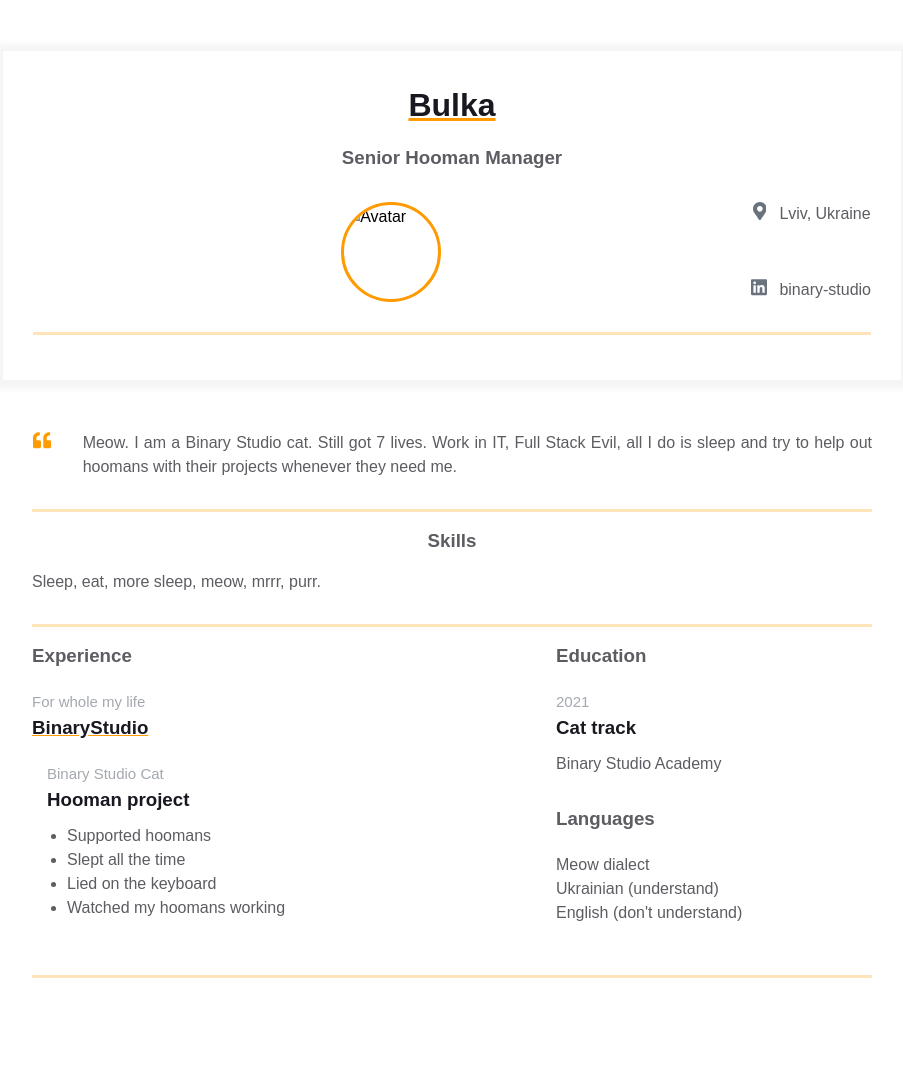
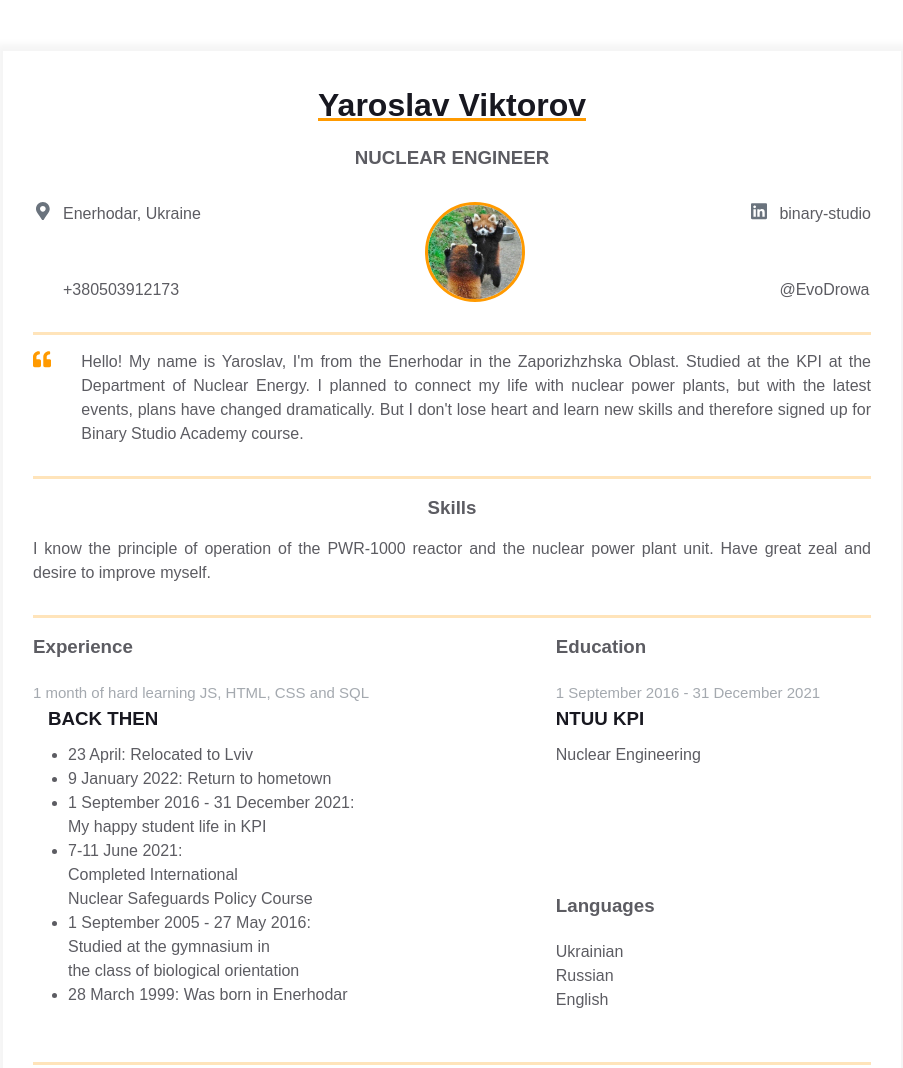
Before and after one commit to EvoDrowa/homepage, a plain HTML site: page index.html in a window 1280 px wide. Shown: the whole page, without its empty margins (188-1091 px from the left). Before the commit the page ends 993 px from the top, so only its background shows below. Drawn offline with Linux system fonts and the light colour scheme.

Commit message:
add self info

```diff
--- a/index.html
+++ b/index.html
@@ -9,19 +9,12 @@
   <body>
     <main>
       <div class="resume">
-
         <div class="container">
           <div class="resume__block">
-              <h1 class="contact-info__header">Bulka</h1>
-              <h3 class="contact-info__sub-header">Senior Hooman Manager</h3>
+            <h1 class="contact-info__header">Yaroslav Viktorov</h1>
+            <h3 class="contact-info__sub-header">NUCLEAR ENGINEER</h3>
 
             <div class="contact_info_container fh">
-                <div class="contact-info__block"></div>
-
-                <div class="contact-info__block contact-info__block--center">
-                  <img class="contact-info__avatar" src="assets/avatar.png" alt="Avatar">
-                </div>
-
               <div class="contact-info__block">
                 <a href="" rel="author" class="contact-info__item">
                   <div class="contact-info__item-icon-wrapper">
@@ -31,9 +24,21 @@
                       </path>
                     </svg>
                   </div>
-                    <span>Lviv, Ukraine</span>
+                  <span>Enerhodar, Ukraine</span>
                 </a>
+                <a href="tel:+380503912173" rel="author" class="contact-info__item">
+                  <div class="contact-info__item-icon-wrapper">
+                    <i class="contact-info__item-icon fa-solid fa-phone"></i>
+                  </div>
+                  <span>+380503912173</span>
+                </a>
+              </div>
 
+              <div class="contact-info__block contact-info__block--center">
+                <img class="contact-info__avatar" src="assets/index.jpeg" alt="Avatar">
+              </div>
+
+              <div class="contact-info__block">
                 <a href="https://ua.linkedin.com/company/binary-studio_241166" rel="author" class="contact-info__item">
                   <div class="contact-info__item-icon-wrapper">
                     <svg class="contact-info__item-icon" xmlns="http://www.w3.org/2000/svg" viewBox="0 0 448 512">
@@ -44,8 +49,12 @@
                   </div>
                   <span>binary-studio</span>
                 </a>
-
+                <a href="" rel="author" class="contact-info__item">
+                  <div class="contact-info__item-icon-wrapper">
+                    <i class="contact-info__item-icon fa-brands fa-telegram"></i>
                   </div>
+                  <span>@EvoDrowa</span>
+                </a>
               </div>
             </div>
           </div>
@@ -61,10 +70,11 @@
                   </path>
                 </svg>
               </div>
-                <p class="intro_text">Meow.
-                  I am a Binary Studio cat. Still got 7 lives. Work in IT, Full Stack Evil,
-                  all I do is sleep and try to help out hoomans with their projects whenever
-                  they need me.
+              <p class="intro_text">
+                Hello! My name is Yaroslav, I'm from the Enerhodar in the Zaporizhzhska Oblast.
+                Studied at the KPI at the Department of Nuclear Energy.
+                I planned to connect my life with nuclear power plants, but with the latest events, plans have changed dramatically.
+                But I don't lose heart and learn new skills and therefore signed up for Binary Studio Academy course.
               </p>
             </div>
           </div>
@@ -74,7 +84,9 @@
           <div class="resume__block">
             <div class="skills">
               <h3 class="skills__header">Skills</h3>
-              <p class="skills__text">Sleep, eat, more sleep, meow, mrrr, purr. </p>
+              <p class="skills__text">I know the principle of operation of the PWR-1000 reactor and the nuclear power plant unit.
+                Have great zeal and desire to improve myself.
+              </p>
             </div>
           </div>
         </div>
@@ -87,18 +99,23 @@
                 <h3 class="experiences__header">Experience</h3>
                 <div class="experiences__company">
                   <div class="experiences__company-header">
-                    <span class="experiences__company-header-durability">For whole my life</span>
-                    <h3 class="experiences__company-header-name">BinaryStudio</h3>
+                    <span class="experiences__company-header-durability">1 month of hard learning JS, HTML, CSS and SQL</span>
                   </div>
 
                   <div class="experiences__company-project">
-                    <span class="experiences__company-project-role">Binary Studio Cat</span>
-                    <h3 class="experiences__company-project-name">Hooman project</h3>
+                    <h3 class="experiences__company-project-name">BACK THEN</h3>
                     <ul class="experiences__company-project-responsibilities">
-                      <li>Supported hoomans</li>
-                      <li>Slept all the time</li>
-                      <li>Lied on the keyboard</li>
-                      <li>Watched my hoomans working</li>
+                      <li>23 April: Relocated to Lviv</li>
+                      <li>9 January 2022: Return to hometown</li>
+                      <li>1 September 2016 - 31 December 2021:
+                        <br> My happy student life in KPI</li>
+                      <li>7-11 June 2021:
+                        <br>Completed International <br>Nuclear Safeguards Policy Course
+                      </li>
+                      <li>1 September 2005 - 27 May 2016:
+                        <br>Studied at the gymnasium in <br>the class of biological orientation
+                      </li>
+                      <li>28 March 1999: Was born in Enerhodar</li>
                     </ul>
                   </div>
                 </div>
@@ -108,22 +125,22 @@
                 <div class="additional-info__education">
                 <h3 class="additional-info__education-header">Education</h3>
                 <div class="additional-info__education-university">
-                    <span class="additional-info__education-university-durability">2021</span>
-                    <h3 class="additional-info__education-university-speciality">Cat track</h3>
-                    <p class="additional-info__education-university-name">Binary Studio Academy</p>
+                  <span class="additional-info__education-university-durability">1 September 2016 - 31 December 2021</span>
+                  <h3 class="additional-info__education-university-speciality">NTUU KPI</h3>
+                  <p class="additional-info__education-university-name">Nuclear Engineering</p>
                 </div>
               </div>
 
               <div class="additional-info__languages">
                 <h3 class="additional-info__languages-header">Languages</h3>
                 <p class="additional-info__languages-item">
-                    Meow dialect
+                  Ukrainian
                 </p>
                 <p class="additional-info__languages-item">
-                    Ukrainian (understand)
+                  Russian
                 </p>
                 <p class="additional-info__languages-item">
-                    English (don't understand)
+                  English
                 </p>
               </div>
             </div>
@@ -131,6 +148,7 @@
           </div>
         </div>
 
+      </div>
     </main>
   </body>
 </html>
```
Also changed, not shown: assets/index.jpeg (added). Lines whose indentation alone changed are shown as unchanged.
